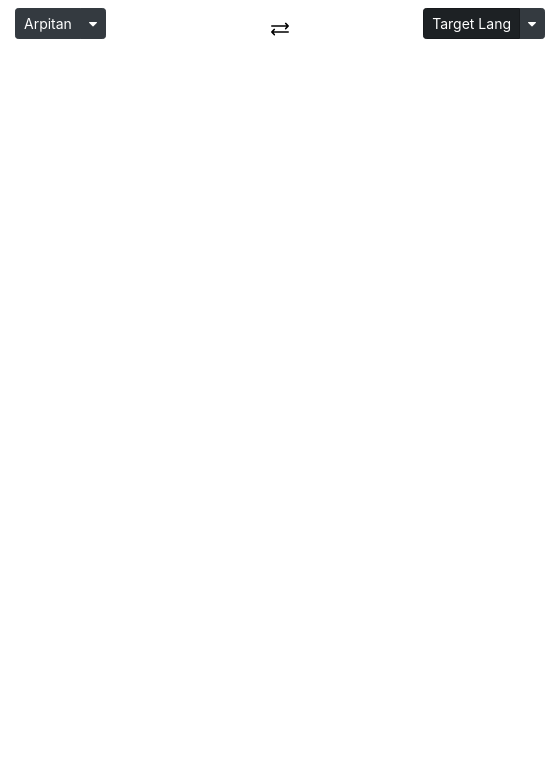
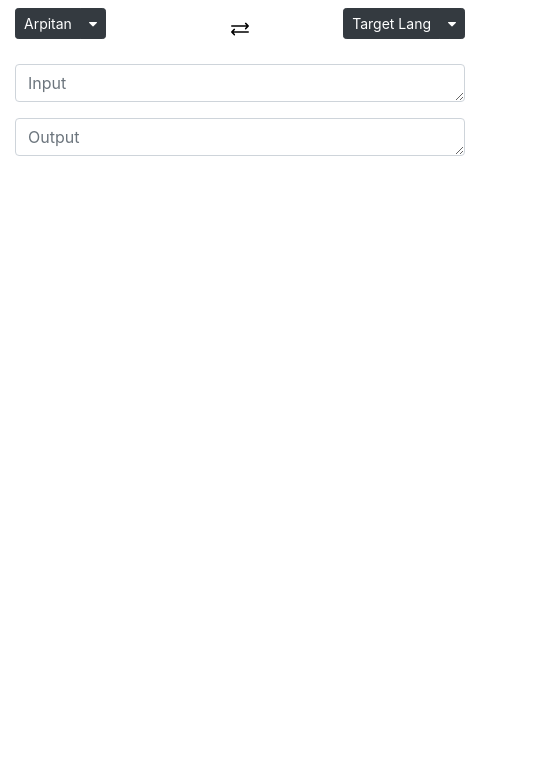
Before and after one commit to apertium/apertium-webext, a browser extension: page popup/popup.html in a window 400 px wide. Shown: the part 80-844 px from the top of the page, 560 px wide, since content can reach past the window. Drawn offline with nearby package versions, Linux system fonts and the light colour scheme.

Commit message:
added textareas to layout

```diff
--- a/popup/popup.css
+++ b/popup/popup.css
@@ -1,5 +1,5 @@
 body {
-    width: 35em;
+    width: 30em;
     height: 20em;
     margin: 0;
 }
@@ -59,7 +59,7 @@ body {
     justify-content: flex-end;
 }
 
-.btn:focus,.btn:active {
+.btn:focus,.btn:active, textarea:focus, textarea:active {
     outline: none !important;
     box-shadow: none !important;
 }
@@ -68,3 +68,11 @@ body {
     width: 1.5em;
     height: auto;
 }
+
+.text-box{
+    margin: 1em 0;
+}
+
+.output-text-box textarea{
+    background-color: white !important;
+}
--- a/popup/popup.html
+++ b/popup/popup.html
@@ -37,15 +37,19 @@
         <div class="language-select target-language">
             <div class="d-inline-flex align-items-start justify-content-between">
                 <div role="group" class="d-flex flex-wrap pl-0 btn-group">
-                    <button type="button" class="btn active btn-dark btn-sm">Target Lang</button>
+                    <button type="button" class="btn btn-dark btn-sm">Target Lang</button>
                     <button type="button" class="btn btn-dark btn-sm"><i class="fa fa-caret-down"></i></button>
                 </div>
             </div>
         </div>
     </div>
     <div class="text-boxes">
-        <div class="text-box input-text-box"></div>
-        <div class="text-box output-text-box"></div>
+        <div class="text-box input-text-box">
+            <textarea class="form-control" rows="1" placeholder="Input"></textarea>
+        </div>
+        <div class="text-box output-text-box">
+            <textarea readonly class="form-control" rows="1" placeholder="Output"></textarea>
+        </div>
     </div>
     <div class="button-row">
         <div class="translate-button"></div>
```
